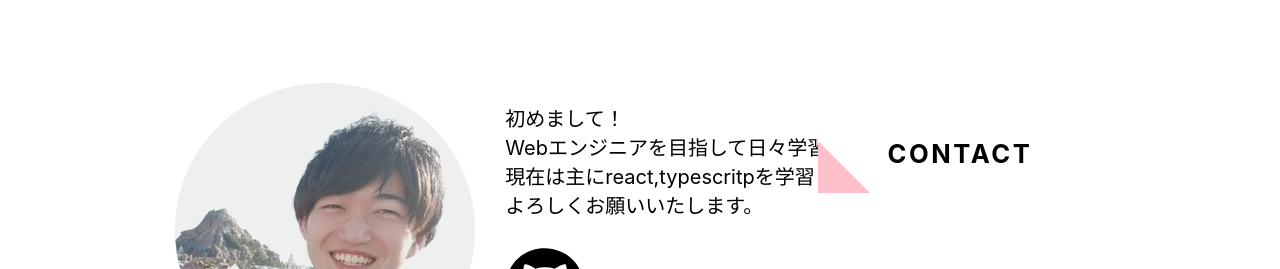
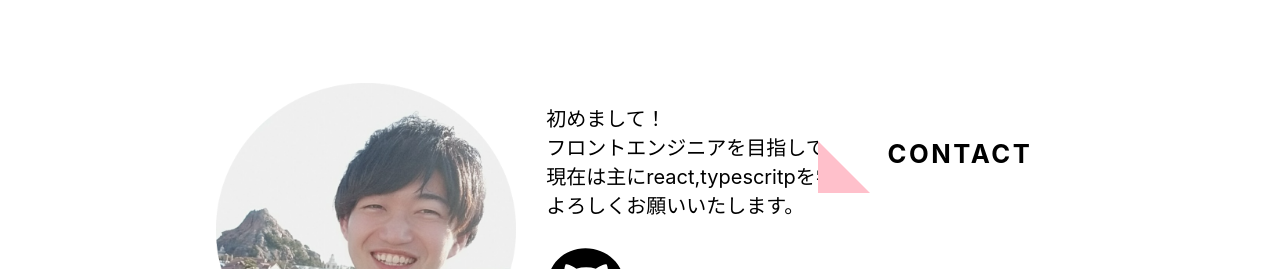
Before and after one commit to taipon55/MyPortfolio, a React (Create React App) app: page / in a window 1280 px wide. Shown: the part 1029-1298 px from the top of the page. Built offline with nearby package versions, Linux system fonts and the light colour scheme.

Commit message:
細かい修正

```diff
--- a/src/components/Home.tsx
+++ b/src/components/Home.tsx
@@ -2,7 +2,7 @@ import React from "react";
 import Head from "./Head";
 import Top from "./Top";
 import Profile from "./Profile";
-import Portfolio from "./portfolio";
+import Portfolio from "./Portfolio";
 import { Contact } from "./Contact";
 
 function Home() {
--- a/src/components/Profile.tsx
+++ b/src/components/Profile.tsx
@@ -20,7 +20,7 @@ export const Profile = () => {
           <p className="about-text">
             初めまして！
             <br />
-            Webエンジニアを目指して日々学習している白方大成と申します。
+            フロントエンジニアを目指している白方大成と申します。
             <br />
             現在は主にreact,typescritpを学習しております。
             <br />
```
